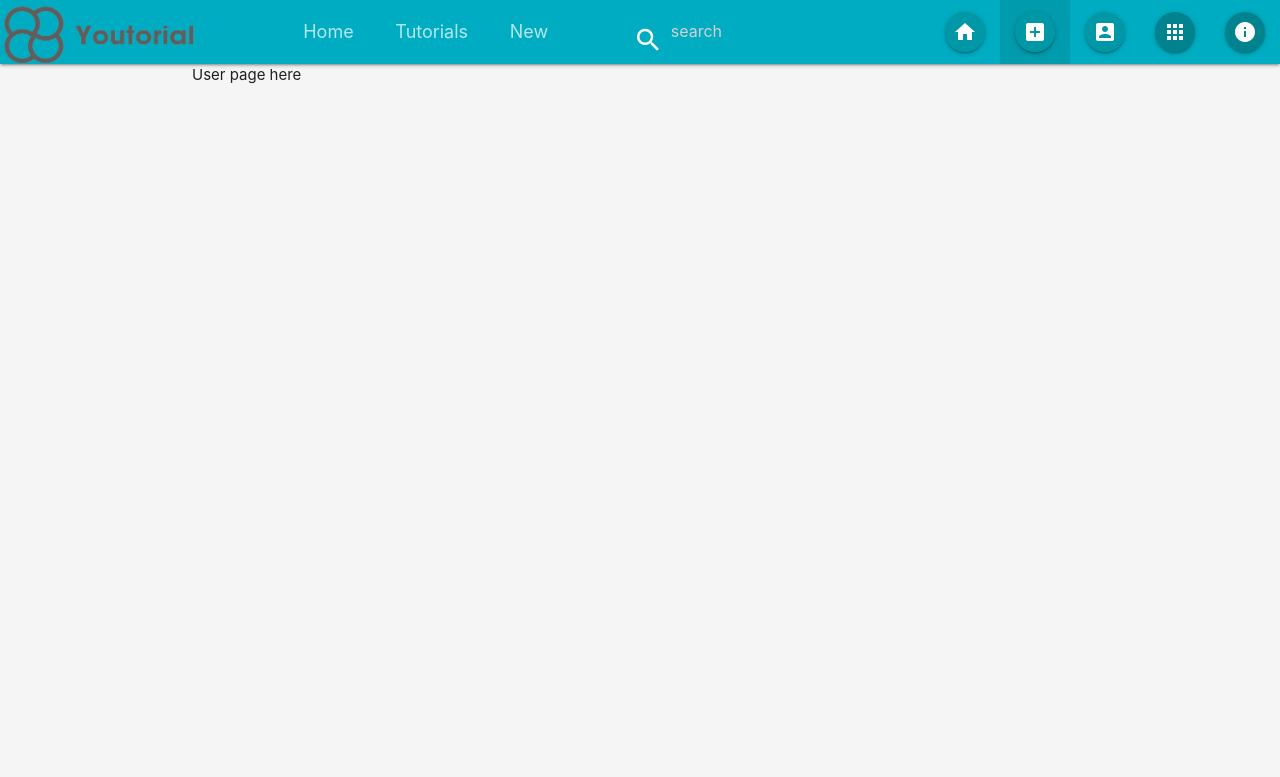
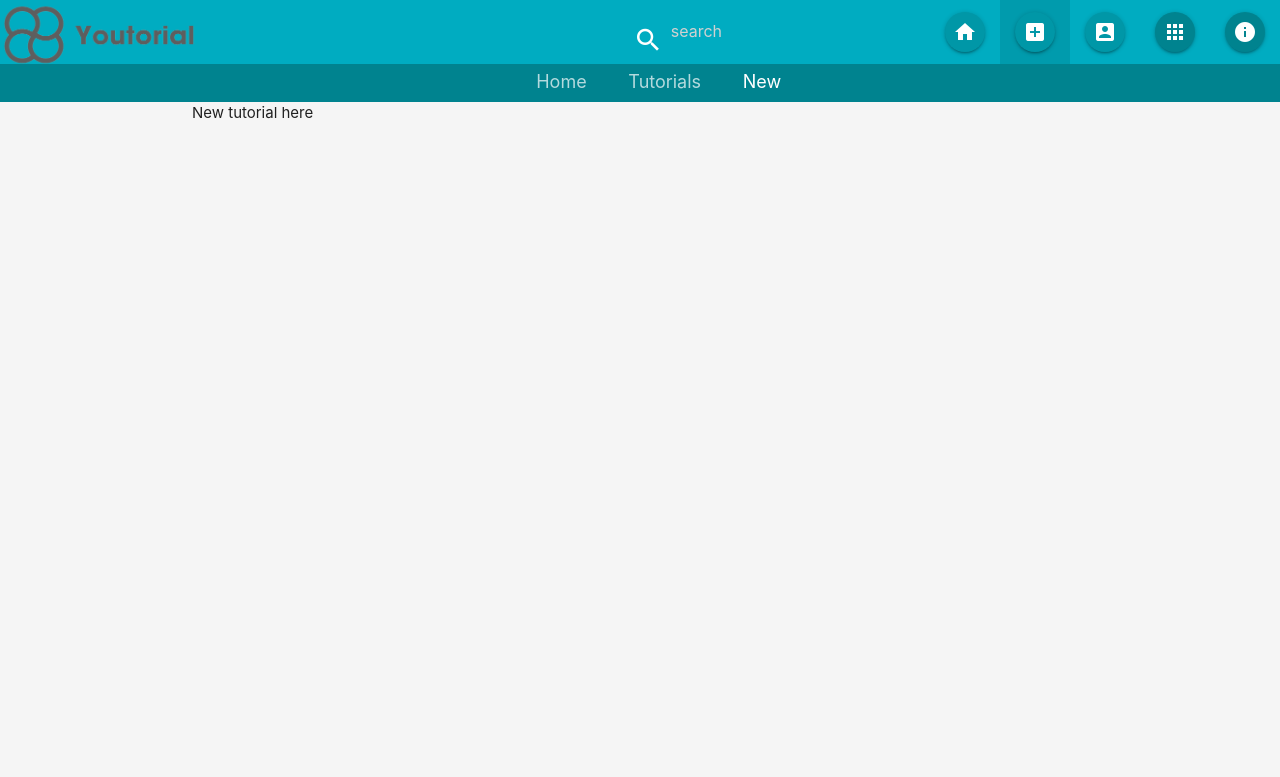
Before and after one commit to jayjaybunce/Youtorial, a Django app: page /tutorials/new/ in a window 1280 px wide. Shown: the top 777 px of the page. Run offline with Django 3.2, Linux system fonts and the light colour scheme.

Commit message:
Adds per page template

```diff
--- a/Youtorial/main_app/templates/base_min.html
+++ b/Youtorial/main_app/templates/base_min.html
@@ -6,19 +6,16 @@
     <meta charset="UTF-8">
     <meta name="viewport" content="width=device-width, initial-scale=1.0">
     <link rel="stylesheet" href="https://cdnjs.cloudflare.com/ajax/libs/materialize/1.0.0/css/materialize.min.css">
+    <link href="https://fonts.googleapis.com/icon?family=Material+Icons" rel="stylesheet">
     <link rel="stylesheet" type="text/css" href="{% static 'css/style.css' %}">
-    <link href="https://fonts.googleapis.com/icon?family=Material+Icons" rel="stylesheet">
     <title>Document</title>
 </head>
-{% comment %} <i class="material-icons">cloud</i>Logo {% endcomment %}
+
 <body class="grey lighten-4">
     <nav class="nav-wrapper cyan darken-1">
         <div class="nav-wrapper">
           <a href="#" class="brand-logo"><img id="logo-img-min"src="{% static 'images/logo.png'%}"></a>
-        &nbsp&nbsp&nbsp&nbsp&nbsp&nbsp&nbsp&nbsp&nbsp&nbsp&nbsp&nbsp&nbsp&nbsp&nbsp&nbsp&nbsp&nbsp&nbsp&nbsp&nbsp&nbsp&nbsp&nbsp&nbsp&nbsp&nbsp&nbsp&nbsp&nbsp&nbsp&nbsp&nbsp&nbsp&nbsp&nbsp&nbsp&nbsp&nbsp&nbsp&nbsp&nbsp&nbsp&nbsp&nbsp&nbsp&nbsp&nbsp&nbsp&nbsp&nbsp&nbsp&nbsp&nbsp&nbsp&nbsp&nbsp&nbsp&nbsp&nbsp&nbsp&nbsp
-        {% for url in urls %}
-            <a href="#!" class="center breadcrumb">{{url}}</a>
-        {% endfor %}
+
 
 
 
@@ -40,13 +37,20 @@
         <li class="{% if title == 'Home' %}active{% endif %}"><a class="btn-floating cyan darken-2 "href="{% url 'homepage' %} "><i class="medium material-icons">home</i></a></li>
         <li class="{% if title == 'Add Tutorial' %}active{% endif %}"><a class="btn-floating cyan darken-2" href="{% url 'new_tutorial' %}"><i class="medium material-icons">add_box</i></a></li>
         <li  class="{% if title == 'User' %}active{% endif %}"><a class="btn-floating cyan darken-2" href="{% url 'user_profile' %}"><i class="medium material-icons">account_box</i></a></li>
-        <li class="{% if title == 'Categories' %}active{% endif %}"><a class="btn-floating pulse cyan darken-3"href="{% url 'categories' %}"><i class="medium material-icons pulse">apps</i></a></li>
+        <li class="{% if title == 'Categories' %}active{% endif %}"><a class="btn-floating cyan darken-3"href="{% url 'categories' %}"><i class="medium material-icons pulse">apps</i></a></li>
         <li class="{% if title == 'About' %}active{% endif %}"><a class="btn-floating cyan darken-3"href="{% url 'about' %}"><i class="medium material-icons pulse">info</i></a></li>
             </ul>
         </div>
 
       </nav>
-
+     <footer class="page-footer cyan darken-3">
+      <div class="center">
+          <a href="#!" class="center breadcrumb" style="line-height: 35px"></a>
+          {% for url in urls %}
+              <a href="" class="center breadcrumb">{{url}}</a>
+          {% endfor %}
+        </div>
+     </footer>
     <main class="container">
     {% block content %}
 
--- /dev/null
+++ b/Youtorial/main_app/templates/main_app/about.html
@@ -0,0 +1,6 @@
+{% extends 'base_min.html' %}
+
+
+{% block content %}
+    About here
+{% endblock  %}
--- /dev/null
+++ b/Youtorial/main_app/templates/main_app/categories.html
@@ -0,0 +1,6 @@
+{% extends 'base_min.html' %}
+
+
+{% block content %}
+    Categories here
+{% endblock  %}
--- /dev/null
+++ b/Youtorial/main_app/templates/main_app/new_tutorial.html
@@ -0,0 +1,6 @@
+{% extends 'base_min.html' %}
+
+
+{% block content %}
+    New tutorial here
+{% endblock  %}
--- /dev/null
+++ b/Youtorial/main_app/templates/main_app/tutorials.html
@@ -0,0 +1,6 @@
+{% extends 'base_min.html' %}
+
+
+{% block content %}
+    User page here
+{% endblock  %}
--- a/Youtorial/main_app/views.py
+++ b/Youtorial/main_app/views.py
@@ -19,24 +19,24 @@ def tutorials(request):
         'urls': get_url_list(request),
         'title': 'Tutorials',
     }
-    return render(request, 'main_app/user_profile.html' ,context)
+    return render(request, 'main_app/tutorials.html' ,context)
 
 def new_tutorial(request):
     context = {
         'urls': get_url_list(request),
         'title': 'Add Tutorial',
     }
-    return render(request, 'main_app/user_profile.html' ,context)
+    return render(request, 'main_app/new_tutorial.html' ,context)
 def categories(request):
     context = {
         'urls': get_url_list(request),
         'title': 'Categories',
     }
-    return render(request, 'main_app/user_profile.html' , context)
+    return render(request, 'main_app/categories.html' , context)
 
 def about(request):
     context = {
         'urls': get_url_list(request),
         'title': 'About',
     }
-    return render(request, 'main_app/user_profile.html' ,context)
+    return render(request, 'main_app/about.html' ,context)
```
Also changed, not shown: Youtorial/main_app/templates/base.html (+9 -8 lines).
